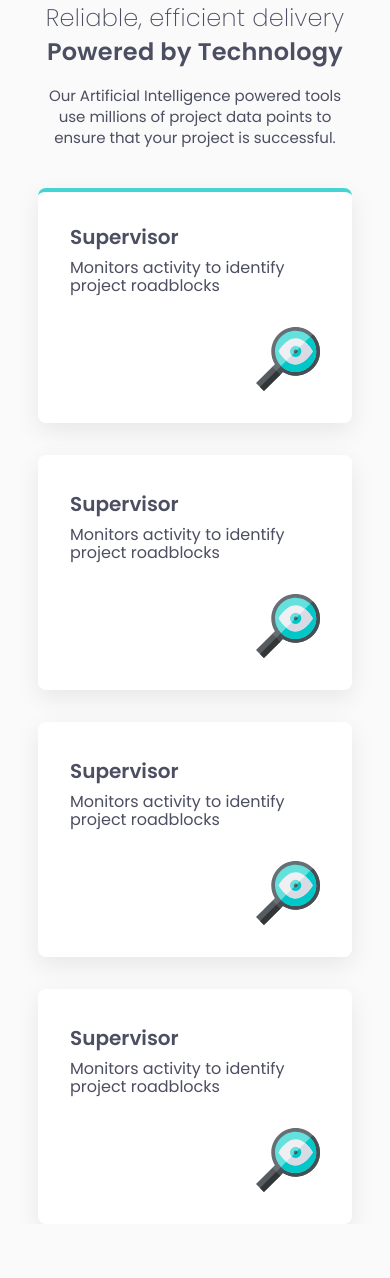
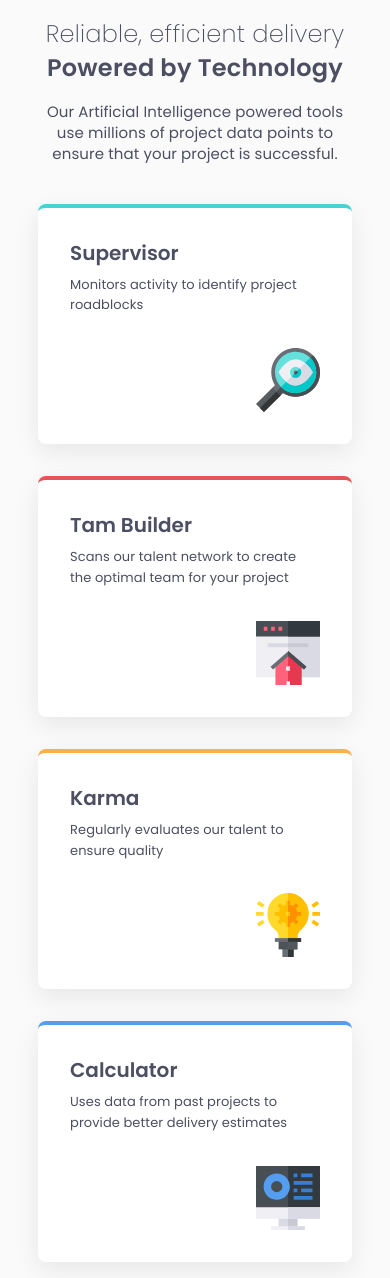
Before and after one commit to samirtamang33/four-card-features-section, a Next.js app: page / in a window 390 px wide. Before the commit the page ends 1224 px from the top, so only its background shows below. Built offline with nearby package versions, Linux system fonts and the light colour scheme.

Commit message:
complete mobile version

```diff
--- a/src/app/components/Card.module.css
+++ b/src/app/components/Card.module.css
@@ -6,7 +6,7 @@
   max-width: 314px;
   width: 100%;
   border-radius: var(--spacing-100);
-  box-shadow: 0 8px 24px rgba(0, 0, 0, 0.08); /* subtle bottom shadow */
+  box-shadow: 0 0.5rem 1.5rem rgba(0, 0, 0, 0.08); /* subtle bottom shadow */
   border-top: 4px solid var(--card-border-color, var(--white));
   gap: var(--spacing-400);
 }
@@ -26,10 +26,10 @@
 }
 
 .cardDescription {
-  font-size: var(--text-preset-5-dmsans-font-size);
-  font-weight: var(--text-preset-5-dmsans-font-weight);
-  line-height: var(--text-preset-5-dmsans-line-height);
-  letter-spacing: var(--text-preset-5-dmsans-letter-spacing);
+  font-size: var(--text-preset-5-font-size);
+  font-weight: var(--text-preset-5-font-weight);
+  line-height: var(--text-preset-5-line-height);
+  letter-spacing: var(--text-preset-5-letter-spacing);
   color: var(--grey-500);
 }
 
--- a/src/app/globals.css
+++ b/src/app/globals.css
@@ -35,13 +35,13 @@
   --text-preset-4-font-weight: 400;
   --text-preset-4-font-size: 0.9375rem; /* 15px */
   --text-preset-4-line-height: 1.4;
-  --text-preset-4-letter-spacing: 0rem; /* 0px */
+  --text-preset-4-letter-spacing: 0.006rem; /* 0.1px */
 
   --text-preset-5-font-family: "Poppins", sans-serif;
   --text-preset-5-font-weight: 400;
   --text-preset-5-font-size: 0.8125rem; /* 13px */
   --text-preset-5-line-height: 1.6;
-  --text-preset-5-letter-spacing: 0rem; /* 0px */
+  --text-preset-5-letter-spacing: 0.0056rem; /* 0.09px */
 
   --text-preset-5-dmsans-font-family: "DM Sans", sans-serif;
   --text-preset-5-dmsans-font-weight: 400;
--- a/src/app/page.js
+++ b/src/app/page.js
@@ -32,40 +32,43 @@ export default function Home() {
           borderColor="var(--cyan)"
         />
         <Card
-          title="Supervisor"
-          description="Monitors activity to identify project roadblocks"
+          title="Tam Builder"
+          description="Scans our talent network to create the optimal team for your project"
           icon={
             <Image
-              src="/assets/images/icon-supervisor.svg"
+              src="/assets/images/icon-team-builder.svg"
               alt="Sample Icon"
               width={64}
               height={64}
             />
           }
+          borderColor={"var(--red)"}
         />
         <Card
-          title="Supervisor"
-          description="Monitors activity to identify project roadblocks"
+          title="Karma"
+          description="Regularly evaluates our talent to ensure quality"
           icon={
             <Image
-              src="/assets/images/icon-supervisor.svg"
+              src="/assets/images/icon-karma.svg"
               alt="Sample Icon"
               width={64}
               height={64}
             />
           }
+          borderColor={"var(--orange)"}
         />
         <Card
-          title="Supervisor"
-          description="Monitors activity to identify project roadblocks"
+          title="Calculator"
+          description="Uses data from past projects to provide better delivery estimates"
           icon={
             <Image
-              src="/assets/images/icon-supervisor.svg"
+              src="/assets/images/icon-calculator.svg"
               alt="Sample Icon"
               width={64}
               height={64}
             />
           }
+          borderColor={"var(--blue)"}
         />
       </div>
     </main>
--- a/src/app/page.module.css
+++ b/src/app/page.module.css
@@ -3,7 +3,7 @@
   flex-direction: column;
   align-items: center;
   justify-content: center;
-  padding: auto;
+  margin: 1rem;
   gap: var(--spacing-500);
 }
 
@@ -48,7 +48,6 @@
   letter-spacing: var(--text-preset-4-letter-spacing);
   color: var(--grey-500);
   text-align: center;
-  max-width: 600px;
 }
 
 .cardsWrapper {
@@ -58,3 +57,19 @@
   justify-content: center;
   gap: var(--spacing-400);
 }
+
+/* Tablet (min-width: 768px) */
+@media (min-width: 768px) {
+  .main {
+    margin: 2rem;
+    gap: var(--spacing-500);
+  }
+  .titleWrapper {
+    max-width: 33.75rem; /* 540px */
+  }
+  .cardsWrapper {
+    display: grid;
+    grid-template-columns: repeat(2, 1fr);
+    gap: var(--spacing-400);
+  }
+}
```
